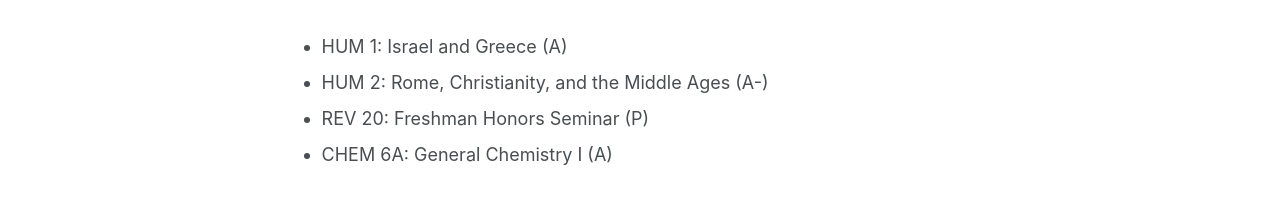
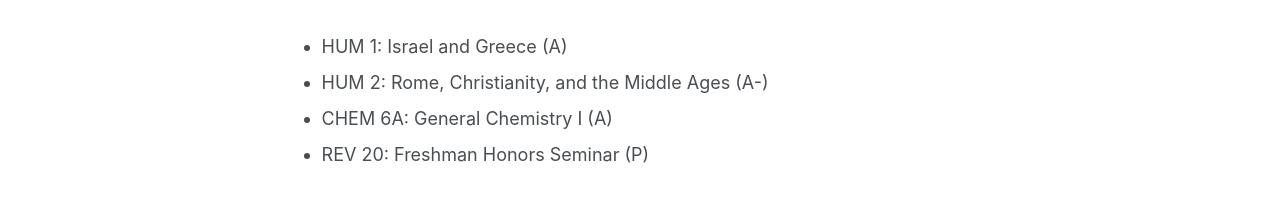
Before and after one commit to kalkulator413/kalkulator413.github.io, a Jekyll site: the page built from _pages/courses.md, in a window 1280 px wide and 1242 px high. Shown: the part 858-1062 px from the top of the window. Built offline with Jekyll 4.4.1, drawn with Linux system fonts in a browser that asks for light colours.

Commit message:
reorder rev20

```diff
--- a/_pages/courses.md
+++ b/_pages/courses.md
@@ -33,5 +33,5 @@ author_profile: true
 
 - HUM 1: Israel and Greece (A)
 - HUM 2: Rome, Christianity, and the Middle Ages (A-)
+- CHEM 6A: General Chemistry I (A)
 - REV 20: Freshman Honors Seminar (P)
-- CHEM 6A: General Chemistry I (A)
```
Also changed, not shown: Gemfile.lock (added).
